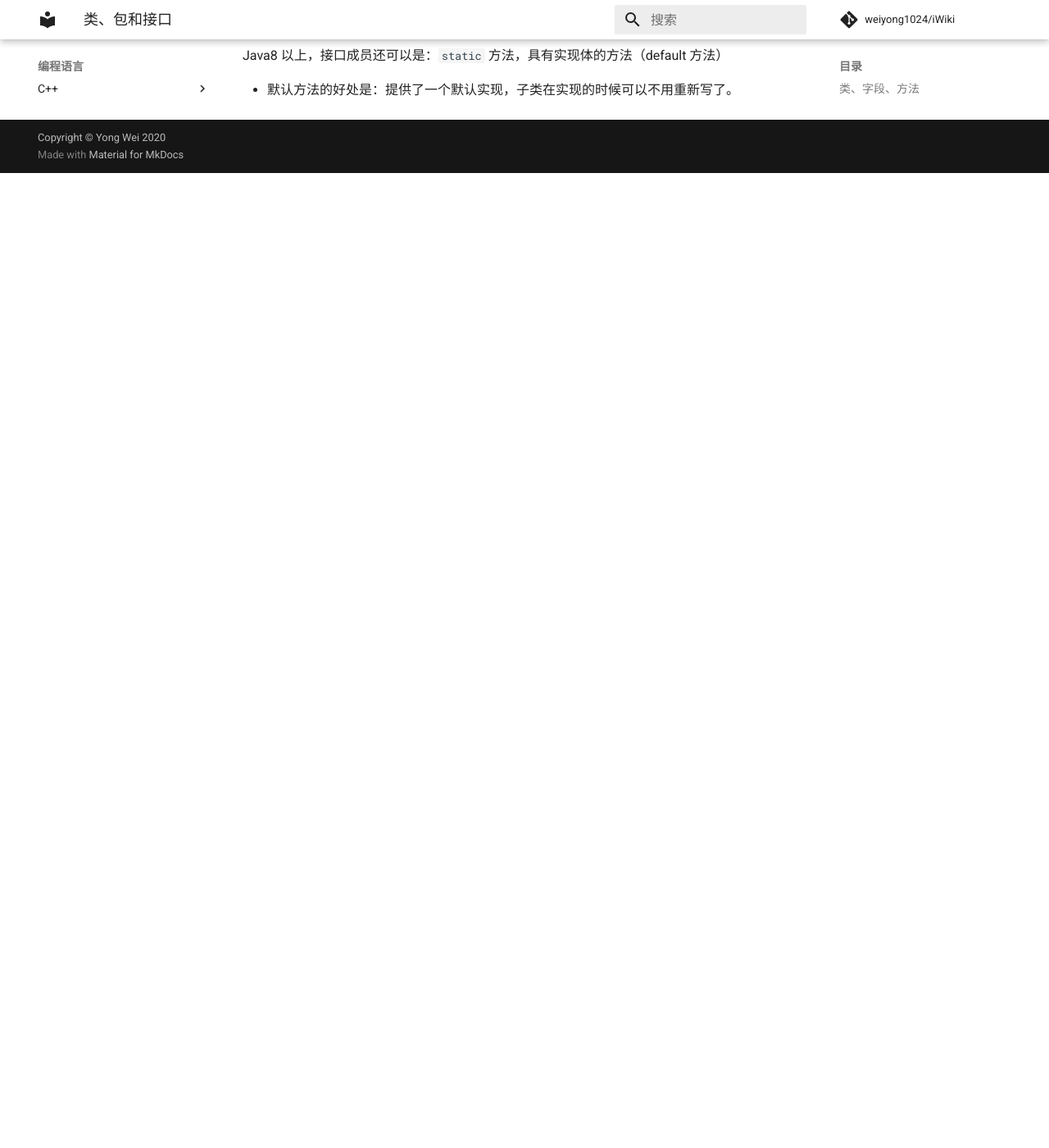
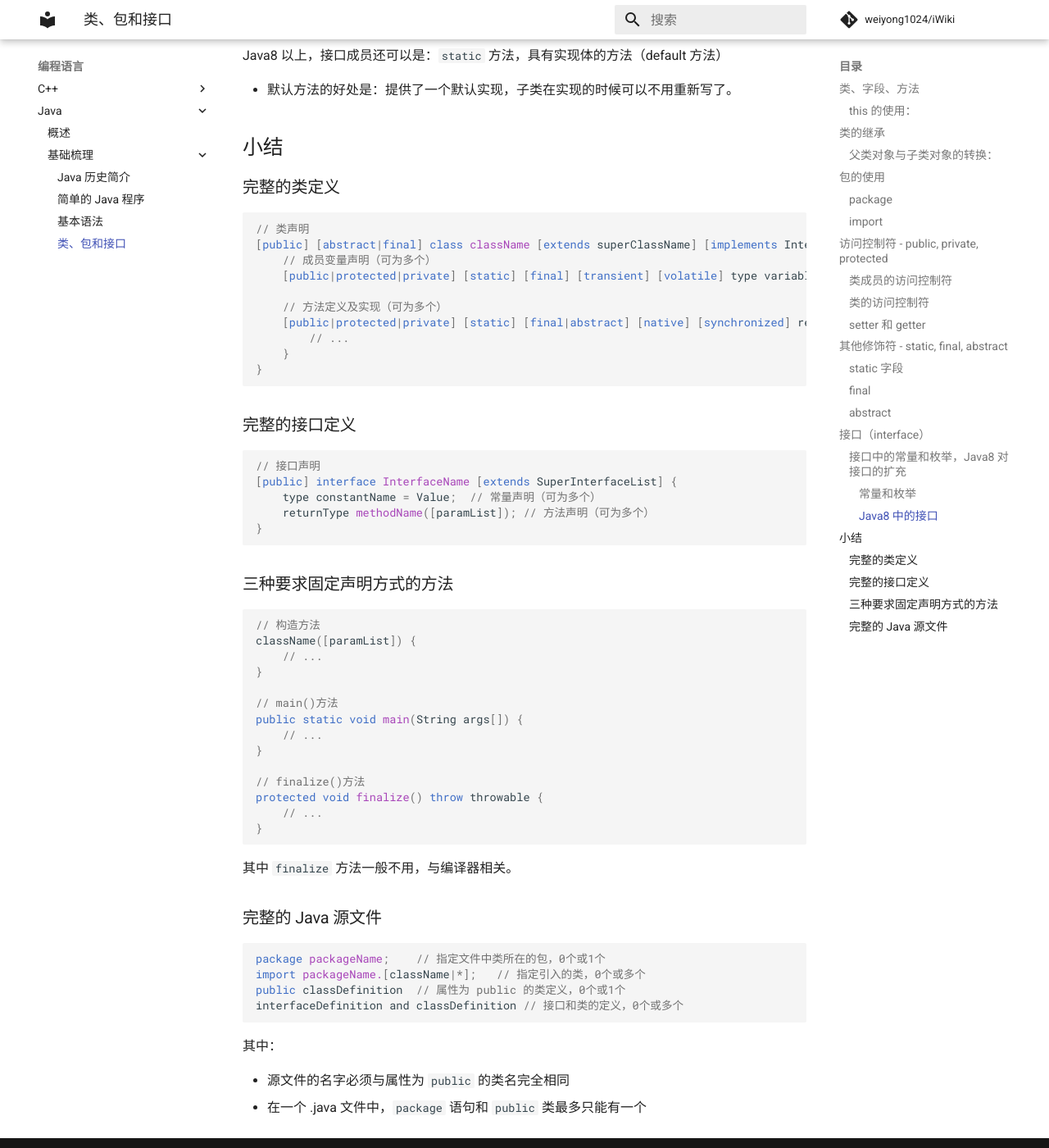
Before and after one commit to weiyong1024/iWiki, an MkDocs documentation site: the page built from docs/languages/java/basic/class_package_interface.md, in a window 1280 px wide and 1400 px high, scrolled down 9019 px. Shown: the whole window at 82% size. Built offline with MkDocs 1.6.1 and Material for MkDocs 9.7.7, drawn with Linux system fonts in a browser that asks for light colours; comment, search, counter and statistics services are not loaded; before the commit the page ends 9230 px from its top, so only the background shows below that.

Commit message:
Finish package (chapter4)

````diff
--- a/docs/languages/java/basic/class_package_interface.md
+++ b/docs/languages/java/basic/class_package_interface.md
@@ -375,3 +375,60 @@
 Java8 以上，接口成员还可以是：`static` 方法，具有实现体的方法（default 方法）
 
 * 默认方法的好处是：提供了一个默认实现，子类在实现的时候可以不用重新写了。
+
+
+## 小结
+
+### 完整的类定义
+```java
+// 类声明
+[public] [abstract|final] class className [extends superClassName] [implements InterfaceNameList] {
+    // 成员变量声明（可为多个）
+    [public|protected|private] [static] [final] [transient] [volatile] type variableName;
+
+    // 方法定义及实现（可为多个）
+    [public|protected|private] [static] [final|abstract] [native] [synchronized] returnType mathodName([paramList]) [throws exceptionList] {
+        // ...
+    }
+}
+```
+
+### 完整的接口定义
+```java
+// 接口声明
+[public] interface InterfaceName [extends SuperInterfaceList] {
+    type constantName = Value;  // 常量声明（可为多个）
+    returnType methodName([paramList]); // 方法声明（可为多个）
+}
+```
+
+### 三种要求固定声明方式的方法
+```java
+// 构造方法
+className([paramList]) {
+    // ...
+}
+
+// main()方法
+public static void main(String args[]) {
+    // ...
+}
+
+// finalize()方法
+protected void finalize() throw throwable {
+    // ...
+}
+```
+其中 `finalize` 方法一般不用，与编译器相关。
+
+### 完整的 Java 源文件
+```java
+package packageName;    // 指定文件中类所在的包，0个或1个
+import packageName.[className|*];   // 指定引入的类，0个或多个
+public classDefinition  // 属性为 public 的类定义，0个或1个
+interfaceDefinition and classDefinition // 接口和类的定义，0个或多个
+```
+其中：
+
+* 源文件的名字必须与属性为 `public` 的类名完全相同
+* 在一个 .java 文件中，`package` 语句和 `public` 类最多只能有一个
````
